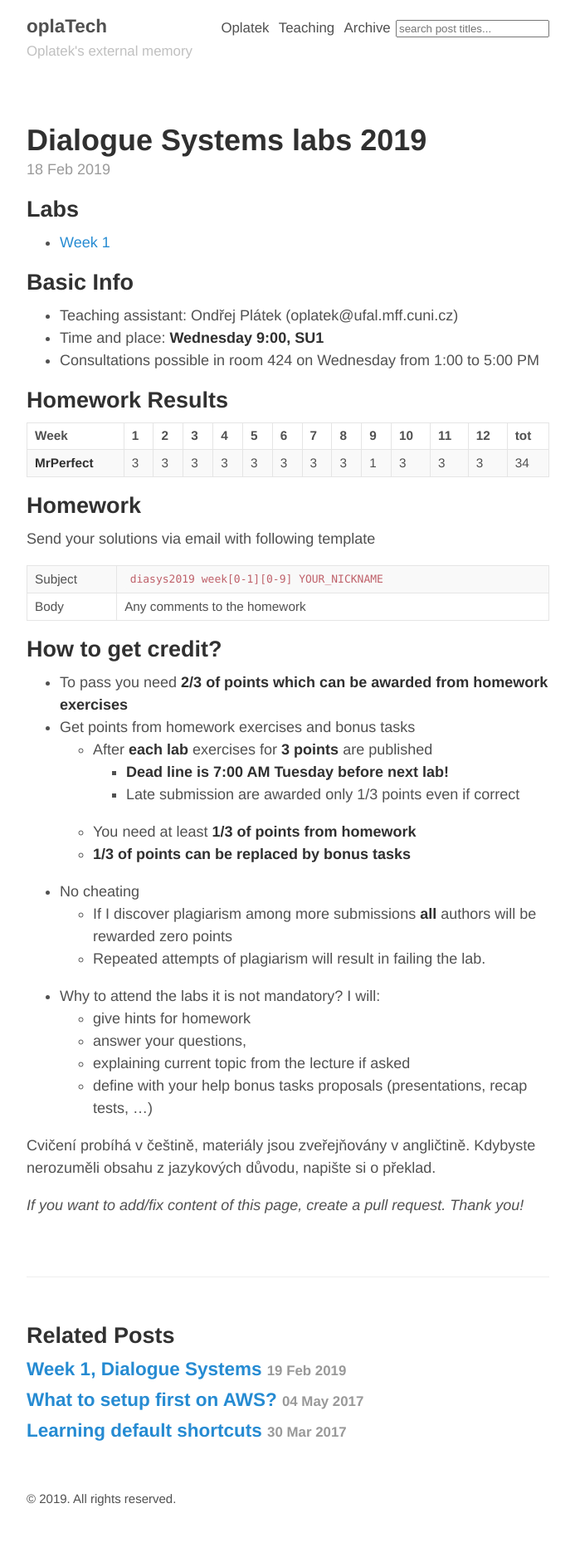
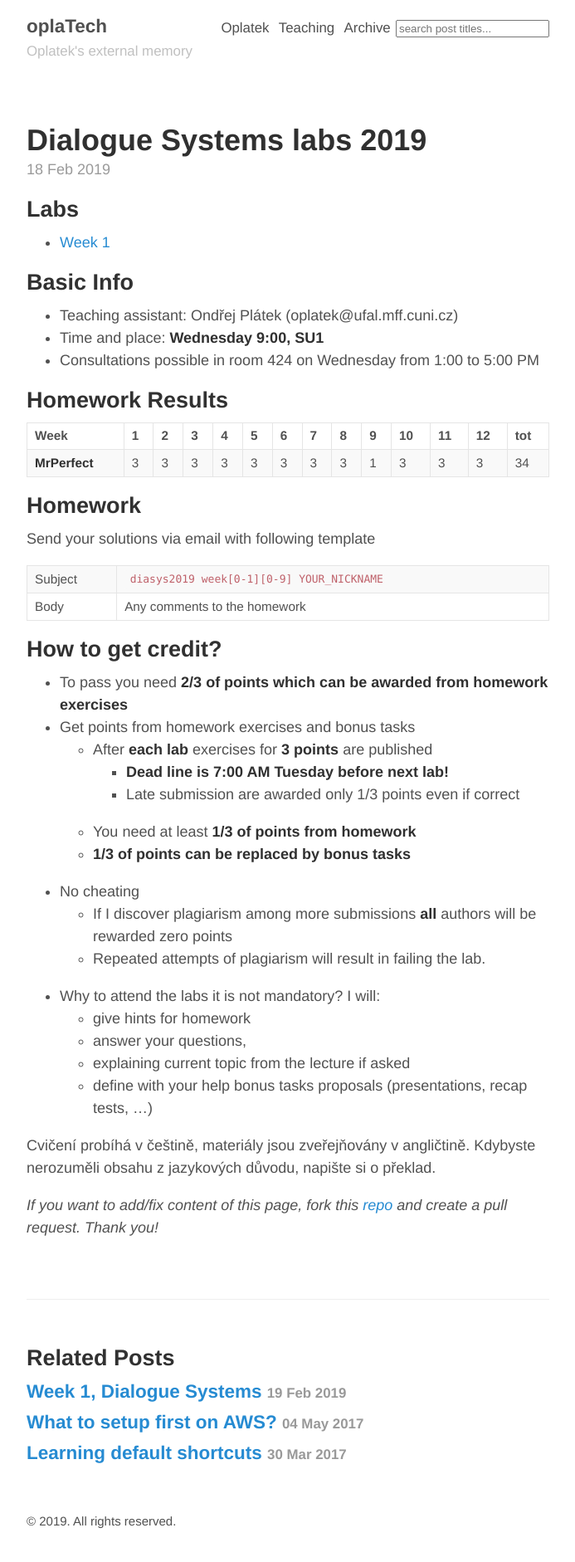
Before and after one commit to oplatek/oplatek.github.io, a Jekyll site: the page built from _posts/2019-02-18-labs-ds.md, in a window 1280 px wide. Shown: the whole page at 83% size, without its empty margins (293-986 px from the left). Built offline with Jekyll 4.4.1, drawn with Linux system fonts in a browser that asks for light colours; before the commit the page ends 1855 px from its top, so only the background shows below that.

Commit message:
link to repo

```diff
--- a/_posts/2019-02-18-labs-ds.md
+++ b/_posts/2019-02-18-labs-ds.md
@@ -53,4 +53,4 @@ How to get credit?
 Cvičení probíhá v češtině, materiály jsou zveřejňovány v angličtině. Kdybyste nerozuměli obsahu z jazykových důvodu, napište si o překlad.
 
 
-*If you want to add/fix content of this page, create a pull request. Thank you!*
+*If you want to add/fix content of this page, fork this [repo](https://github.com/oplatek/oplatek.github.io) and create a pull request. Thank you!*
```
